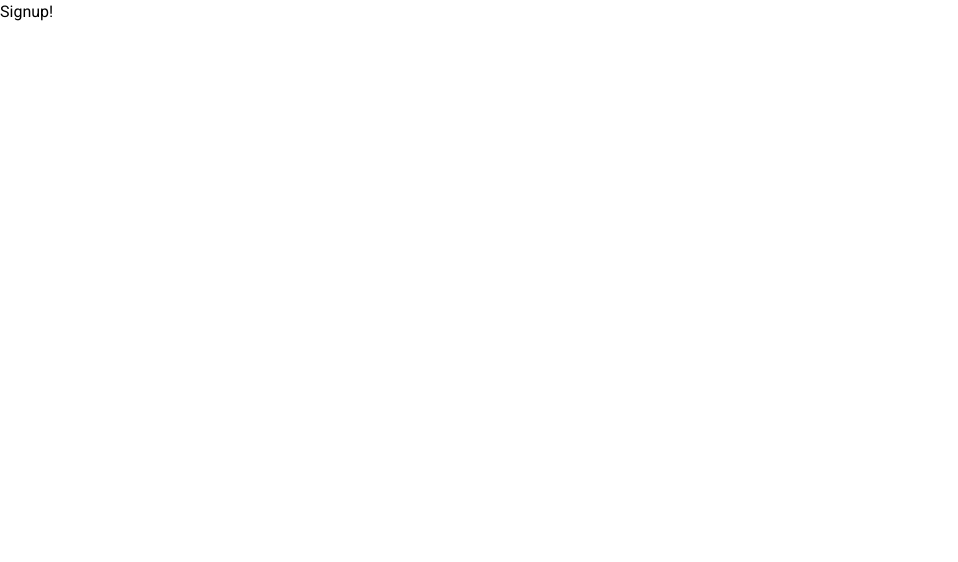
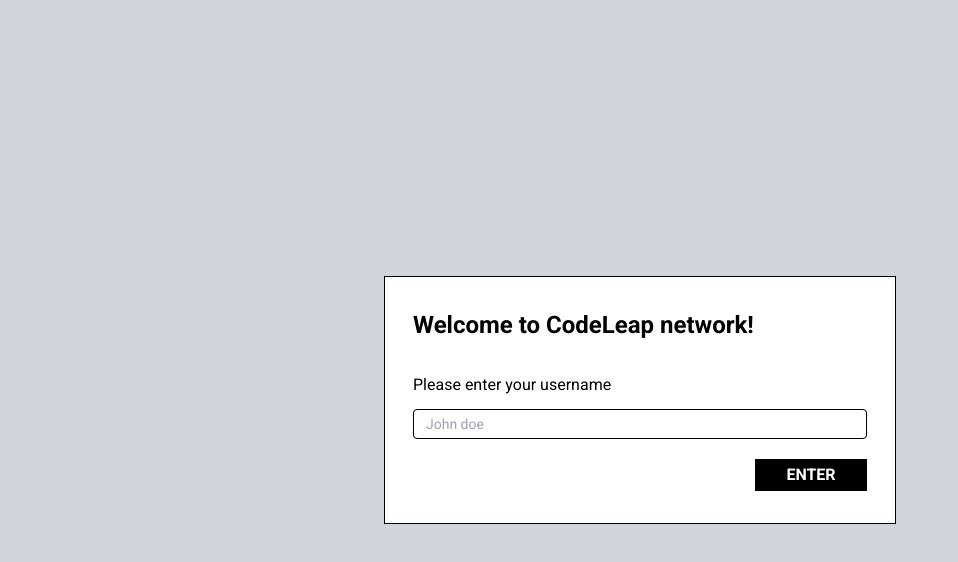
Before and after one commit to bulnes/codeleap-app, a React (Create React App) app: page /signup in a window 1280 px wide. Shown: the top 562 px of the page, without its empty margins (0-958 px from the left). Built offline with nearby package versions, Linux system fonts and the light colour scheme.

Commit message:
feat: singup page layout

```diff
--- a/src/components/Button.jsx
+++ b/src/components/Button.jsx
@@ -9,8 +9,7 @@
   }
 }
 
-export default function Button(props) {
-  const { text, type, ...otherProps} = props
+export default function Button({ text, type, ...otherProps}) {
   const { buttonStyle, labelStyle } = type || ButtonStyles.DEFAULT
 
   return (
--- /dev/null
+++ b/src/components/InputText.jsx
@@ -0,0 +1,5 @@
+export default function InputText(props) {
+  return (
+    <input className='block w-full py-1 px-3 text-sm font-normal placeholder:text-gray-400 rounded border border-black' {...props} />
+  )
+}
--- a/src/components/Label.jsx
+++ b/src/components/Label.jsx
@@ -1,9 +1,8 @@
 export const LabelStyles = {
-  DEFAULT: 'text-base font-normal text-black mb-3',
+  DEFAULT: 'text-base font-normal text-black block',
 }
 
-export default function Label(props) {
-  const { text, htmlFor, type, ...otherProps} = props
+export default function Label({ text, htmlFor, type, ...otherProps}) {
   const labelStyle = type || LabelStyles.DEFAULT
 
   return (
--- /dev/null
+++ b/src/components/Title.jsx
@@ -0,0 +1,7 @@
+export default function Title({ text, ...otherProps }) {
+  return (
+    <h1 className="font-bold text-2xl mb-8" {...otherProps}>
+      {text}
+    </h1>
+  )
+}
--- /dev/null
+++ b/src/pageComponents/ActionButtons.jsx
@@ -0,0 +1,7 @@
+export default function ActionButtons({ children }) {
+  return (
+    <div className='w-full flex flex-row justify-end gap-4'>
+      {children}
+    </div>
+  )
+}
--- /dev/null
+++ b/src/pageComponents/Card.jsx
@@ -0,0 +1,7 @@
+export default function Card({ children }) {
+  return (
+    <div className='border border-solid border-black py-8 px-7 bg-white w-full max-w-lg mx-auto'>
+      {children}
+    </div>
+  )
+}
--- /dev/null
+++ b/src/pageComponents/FormGroup.jsx
@@ -0,0 +1,7 @@
+export default function FormGroup({ children }) {
+  return (
+    <div className='w-full flex flex-col items-start gap-3 mb-5'>
+      {children}
+    </div>
+  )
+}
--- a/src/pages/Main.jsx
+++ b/src/pages/Main.jsx
@@ -1,7 +1,24 @@
+import Button, { ButtonStyles } from '../components/Button'
+import InputText from '../components/InputText'
+import Label from '../components/Label'
+import Card from '../pageComponents/Card'
+
 export default function Main() {
   return (
     <div>
-      Main!
+      <Card>
+        <Button text="Cancel" type={ButtonStyles.DEFAULT} /> <br /><br />
+        <Button text="Enter" type={ButtonStyles.CONTRAST} /> <br /><br />
+        <Button text="ok" type={ButtonStyles.Default} /> <br /><br />
+        <Button text="Create" type={ButtonStyles.CONTRAST} /> <br /><br />
+
+        <Label text='Please enter your username' />
+        <InputText placeholder='John Doe' />
+
+        <Label text='Title' />
+        <Label text='Content' />
+      </Card>
+
     </div>
   )
 }
--- a/src/pages/Signup.jsx
+++ b/src/pages/Signup.jsx
@@ -1,7 +1,26 @@
+import Button, { ButtonStyles } from "../components/Button";
+import InputText from "../components/InputText";
+import Label from "../components/Label";
+import Title from "../components/Title";
+import ActionButtons from "../pageComponents/ActionButtons";
+import Card from "../pageComponents/Card";
+import FormGroup from "../pageComponents/FormGroup";
+
 export default function Signup() {
   return (
-    <div>
-      Signup!
+    <div className="w-screen h-screen flex items-center justify-center bg-gray-300">
+      <Card>
+        <Title text='Welcome to CodeLeap network!' />
+
+        <FormGroup>
+          <Label text={'Please enter your username'} htmlFor={'signup-username'} />
+          <InputText type='text' placeholder='John doe' id='signup-username' name='username' />
+        </FormGroup>
+
+        <ActionButtons>
+          <Button text={'Enter'} type={ButtonStyles.CONTRAST} />
+        </ActionButtons>
+      </Card>
     </div>
   )
 }
```
